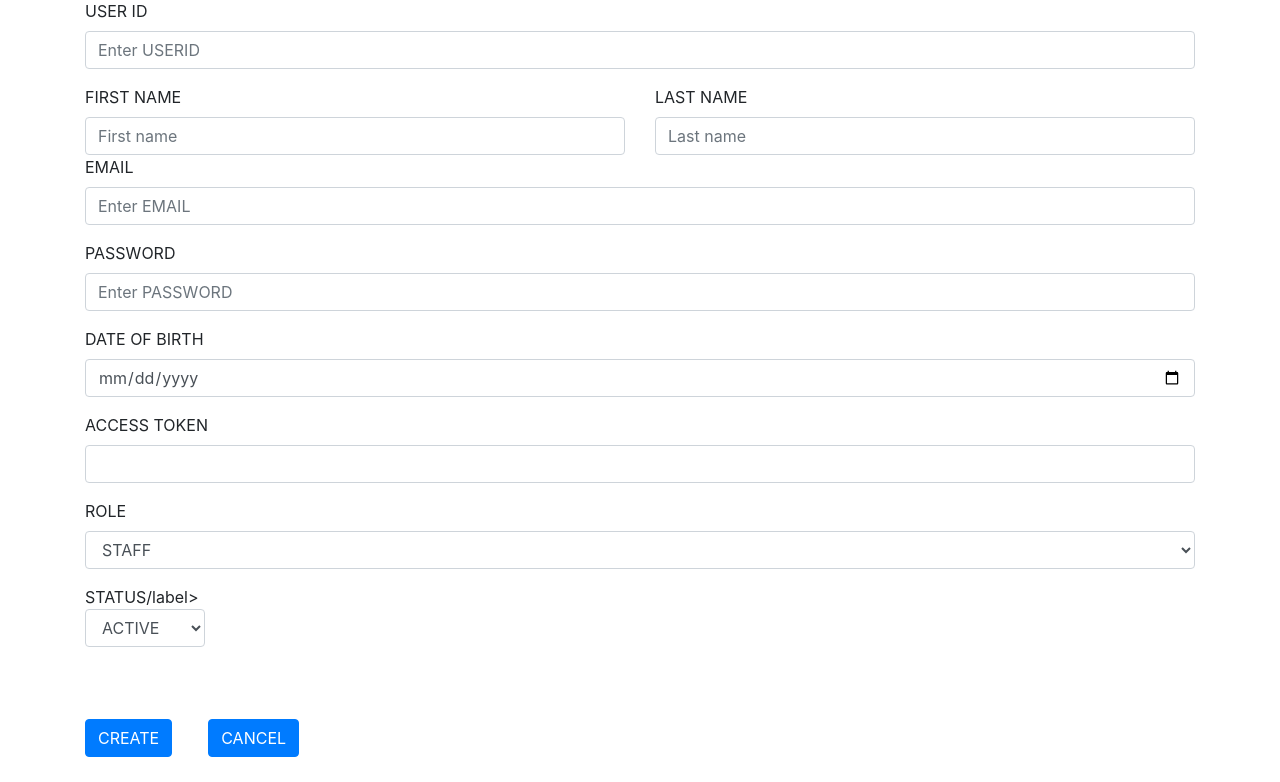
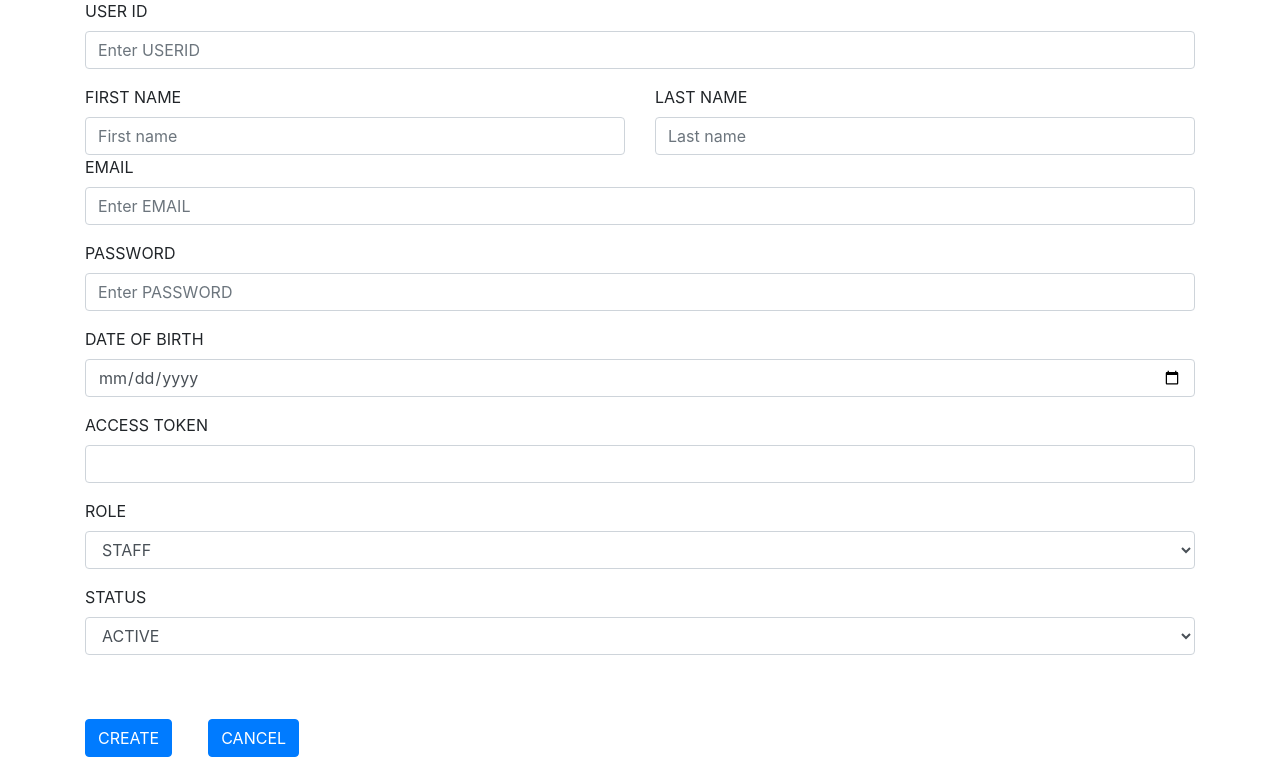
Before and after one commit to devignesh/issue_tracking_system, a Django app: page /users/ in a window 1280 px wide. Shown: the part 420-1202 px from the top of the page. Run offline with Django 3.2, Linux system fonts and the light colour scheme; some libraries are stand-ins or nearby versions.

Commit message:
view changes

```diff
--- a/app/templates/user.html
+++ b/app/templates/user.html
@@ -43,7 +43,7 @@
  </select>
 </div>
 <div class="form-group">
-        <label>STATUS/label>
+        <label>STATUS</label>
         <select class="form-control" name="status">
         <option value="staff">ACTIVE</option>
         <option value="admin">INACTIVE</option>
```
